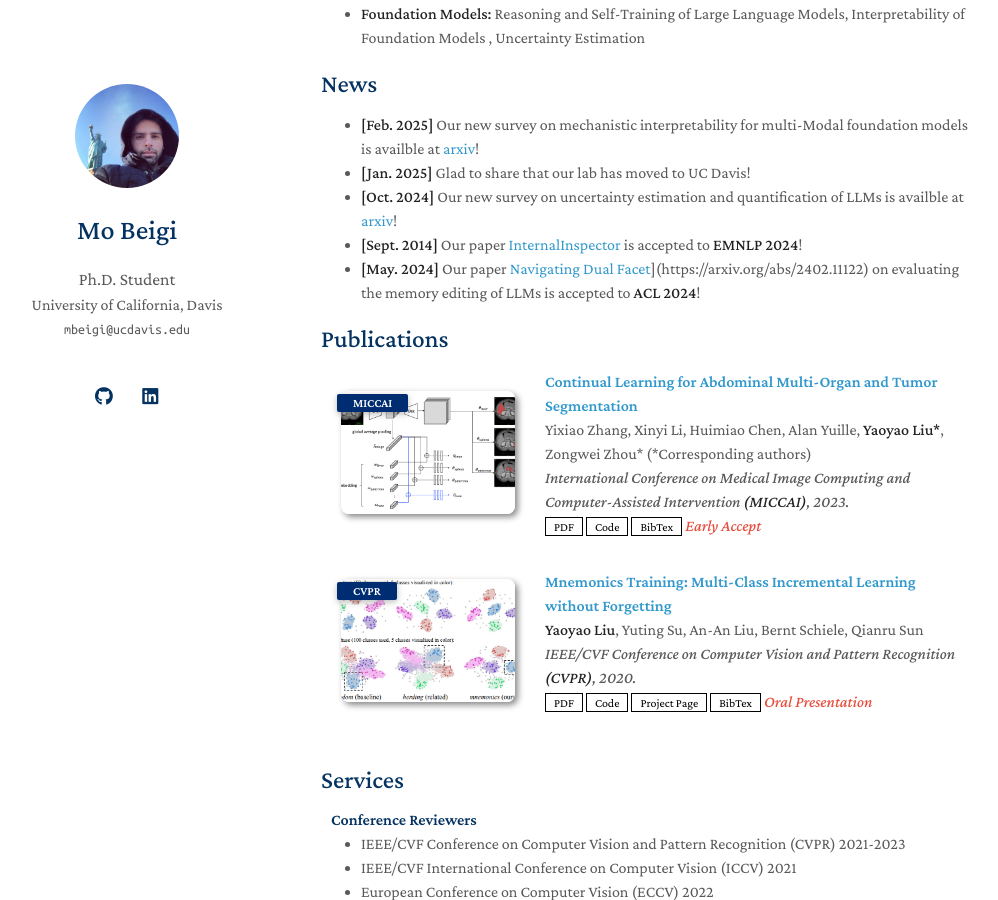
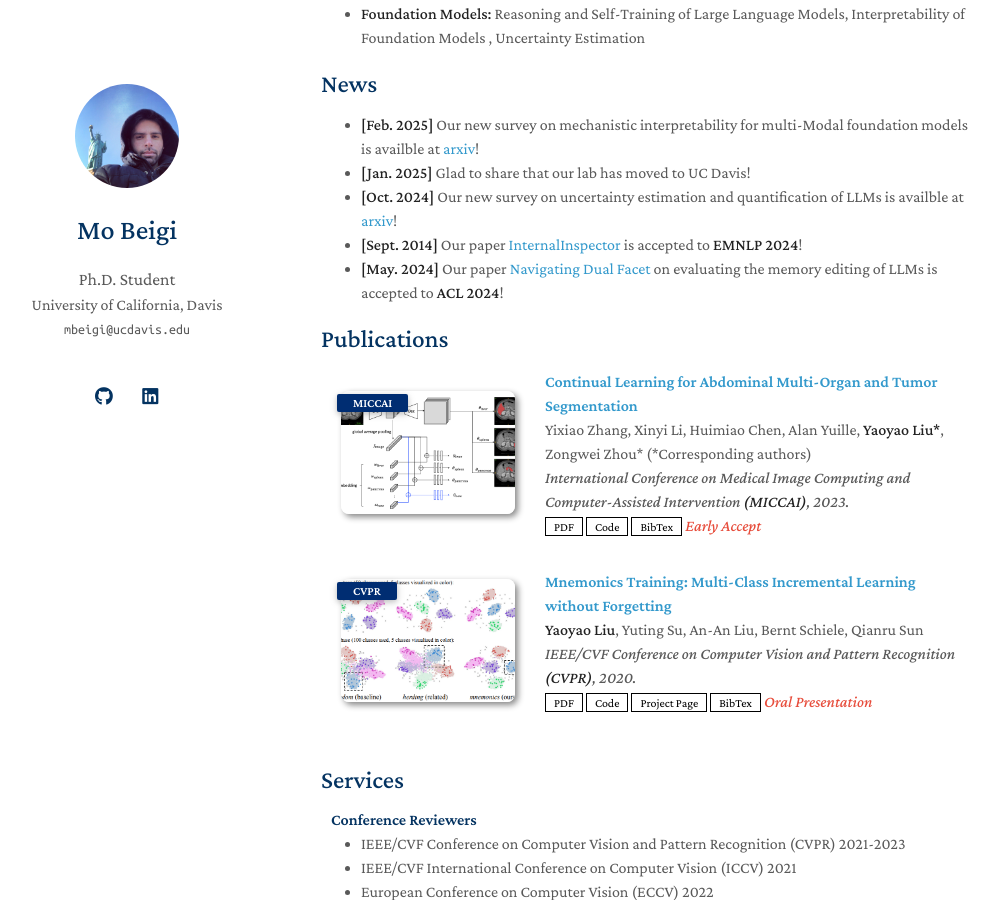
Before and after one commit to mbeigics/mbeigics.github.io, a Jekyll site: the page built from index.md, in a window 1280 px wide and 900 px high, scrolled down 449 px. Shown: the whole window, without its empty margins (149-1147 px from the left). Built offline with Jekyll 4.4.1, drawn with Linux system fonts in a browser that asks for light colours; a style sheet for code colours, icons or effects is not loaded; our own code applies the rules of GitHub Pages for plain Markdown files; part of the change alters nothing that is shown.

Commit message:
Update index.md

```diff
--- a/index.md
+++ b/index.md
@@ -20,7 +20,7 @@ If you're interested in my research, would like to discuss relevant topics, or e
 - **[Jan. 2025]** Glad to share that our lab has moved to UC Davis!
 - **[Oct. 2024]** Our new survey on uncertainty estimation and quantification of LLMs is availble at [arxiv](https://arxiv.org/abs/2410.20199)!
 - **[Sept. 2014]** Our paper [InternalInspector](https://arxiv.org/abs/2406.12053) is accepted to [**EMNLP 2024**](https://2024.emnlp.org/)!
-- **[May. 2024]** Our paper [Navigating Dual Facet]([https://openreview.net/forum?id=0XBuaxqEcG)](https://arxiv.org/abs/2402.11122) on evaluating the memory editing of LLMs is accepted to [**ACL 2024**](https://2024.aclweb.org/)!
+- **[May. 2024]** Our paper [Navigating Dual Facet](https://arxiv.org/abs/2402.11122) on evaluating the memory editing of LLMs is accepted to [**ACL 2024**](https://2024.aclweb.org/)!
 
 {% include_relative _includes/publications.md %}
 
```
